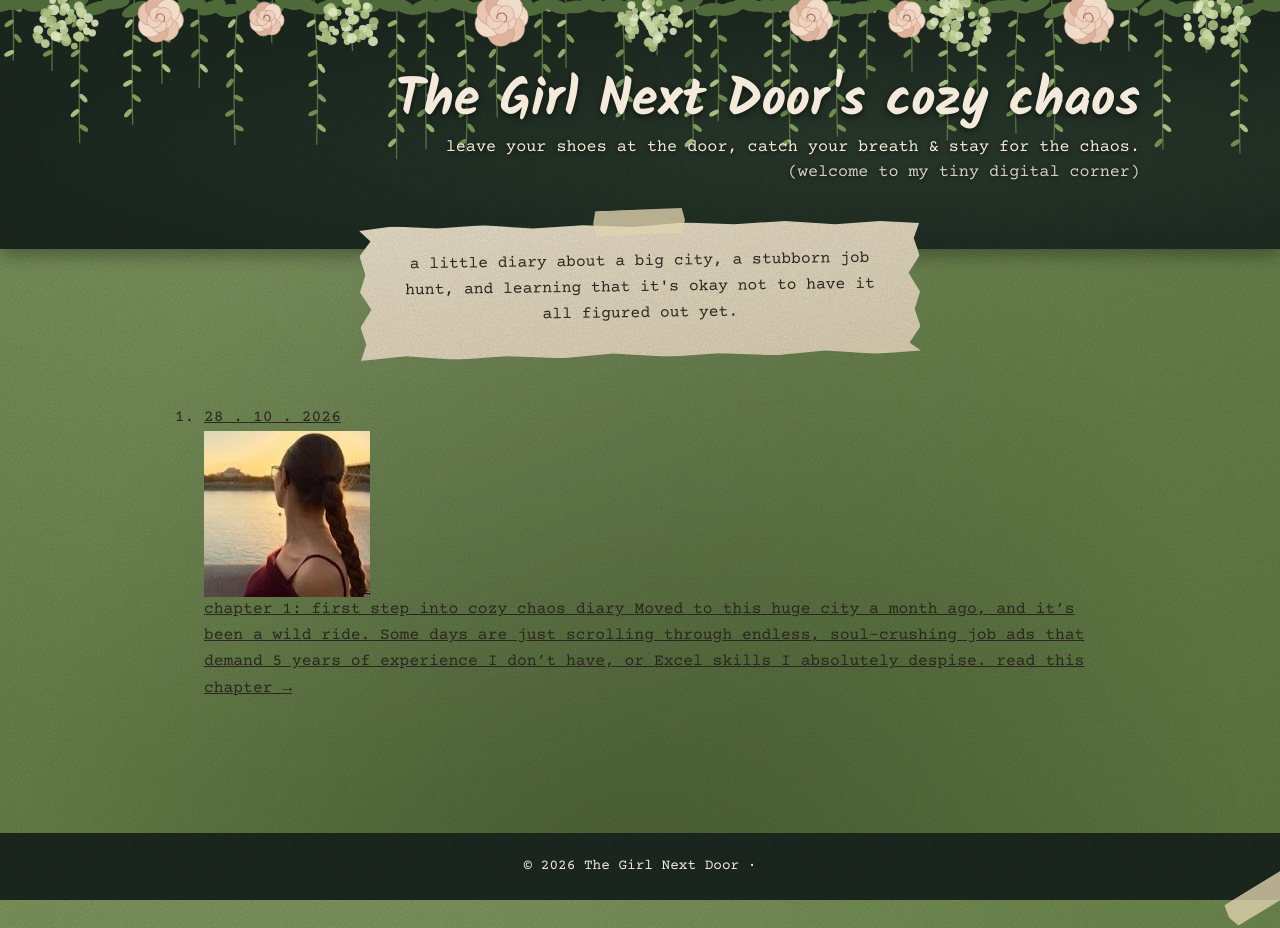
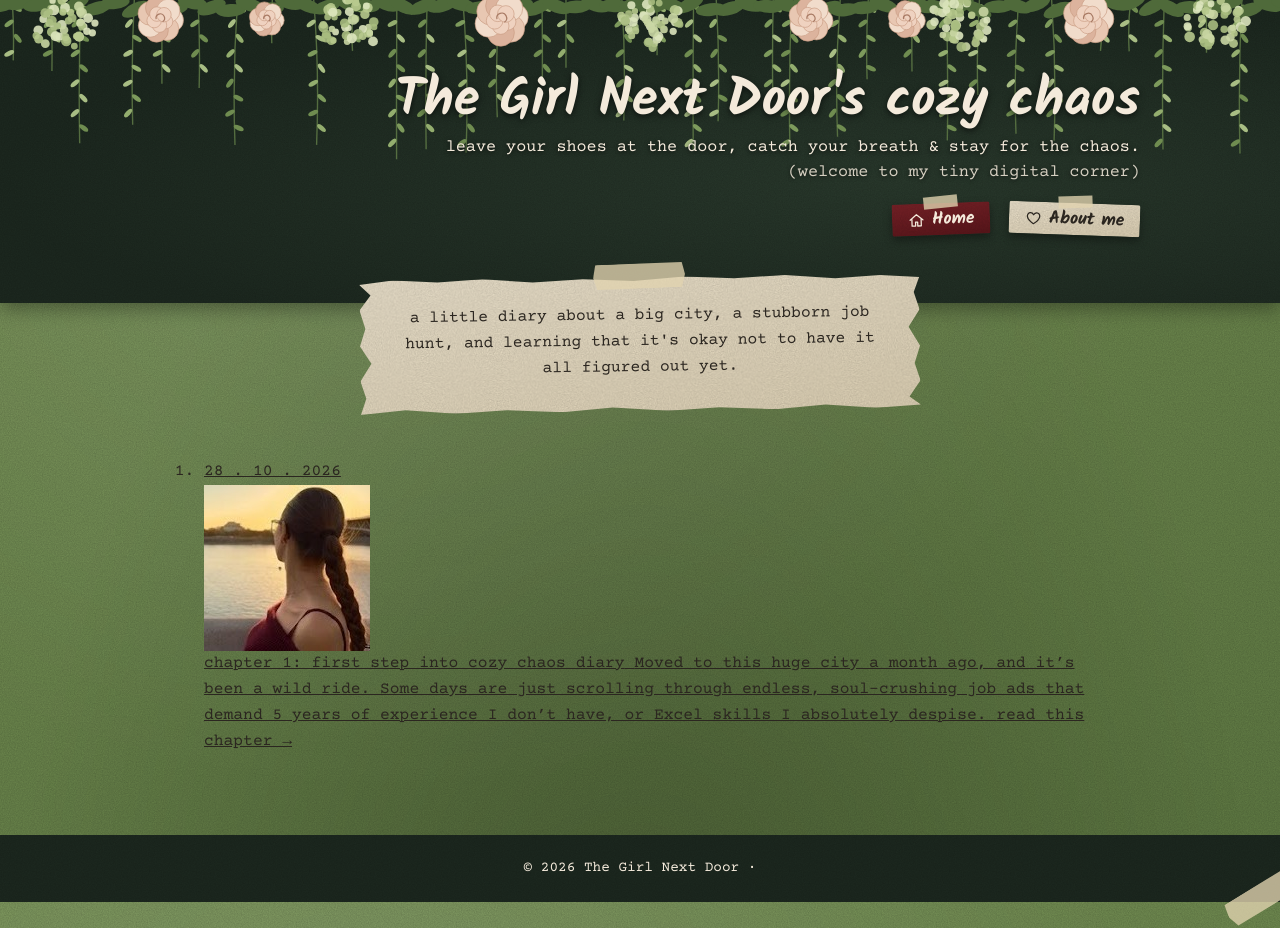
Before and after one commit to cozychaos-diary/cozychaos-diary.github.io, a Jekyll site: the page built from index.html, in a window 1280 px wide. Built offline with Jekyll 4.4.1, drawn with Linux system fonts in a browser that asks for light colours.

Commit message:
Add files via upload

```diff
--- a/_includes/header.html
+++ b/_includes/header.html
@@ -1,5 +1,6 @@
 <!--
-  Dark-green header band with the hanging garland, the blog title and tagline.
+  Journal-entry header: dark-green band with the hanging garland, the blog
+  title and tagline. The title links back to the (Blogspot-style) home page.
   `relative_url` prefixes links with `baseurl` from _config.yml, so links keep
   working whether the site lives at the domain root or in a /repo-name/ folder.
 -->
@@ -11,5 +12,7 @@
       {{ site.tagline }}<br>
       <span class="site-subtitle">{{ site.subtitle }}</span>
     </p>
+    <!-- Same menu buttons as the home page, styled as scrapbook tags in style.css -->
+    {% include nav.html %}
   </div>
 </header>
--- /dev/null
+++ b/_includes/nav-icon.html
@@ -0,0 +1,20 @@
+{%- comment -%}
+  Tiny line icon for a menu button. Used by nav.html, which passes name=home etc.
+  `include.name` is the value passed in; each `when` draws one 24×24 icon.
+  stroke="currentColor" → the icon takes the button's text colour.
+  Unknown or empty name → no icon at all.
+{%- endcomment -%}
+{%- case include.name -%}
+{%- when "home" -%}
+<svg class="nav__icon" viewBox="0 0 24 24" aria-hidden="true" focusable="false"><path d="M3 11.5 12 4l9 7.5M5.5 9.5V20h5v-5.5h3V20h5V9.5" fill="none" stroke="currentColor" stroke-width="1.8" stroke-linecap="round" stroke-linejoin="round"/></svg>
+{%- when "heart" -%}
+<svg class="nav__icon" viewBox="0 0 24 24" aria-hidden="true" focusable="false"><path d="M12 20s-7.5-4.6-8.6-9.6C2.7 7.1 4.8 4.6 7.6 4.6c1.9 0 3.4 1.1 4.4 2.7 1-1.6 2.5-2.7 4.4-2.7 2.8 0 4.9 2.5 4.2 5.8C19.5 15.4 12 20 12 20Z" fill="none" stroke="currentColor" stroke-width="1.8" stroke-linejoin="round"/></svg>
+{%- when "book" -%}
+<svg class="nav__icon" viewBox="0 0 24 24" aria-hidden="true" focusable="false"><path d="M12 6.5C10 5 7 4.5 3.5 5v13c3.5-.5 6.5 0 8.5 1.5 2-1.5 5-2 8.5-1.5V5C17 4.5 14 5 12 6.5Zm0 0v13" fill="none" stroke="currentColor" stroke-width="1.8" stroke-linejoin="round"/></svg>
+{%- when "star" -%}
+<svg class="nav__icon" viewBox="0 0 24 24" aria-hidden="true" focusable="false"><path d="m12 3.5 2.6 5.6 6 .7-4.5 4.1 1.2 6-5.3-3-5.3 3 1.2-6-4.5-4.1 6-.7Z" fill="none" stroke="currentColor" stroke-width="1.8" stroke-linejoin="round"/></svg>
+{%- when "camera" -%}
+<svg class="nav__icon" viewBox="0 0 24 24" aria-hidden="true" focusable="false"><path d="M4 8h3.5L9 5.5h6L16.5 8H20v11H4Z" fill="none" stroke="currentColor" stroke-width="1.8" stroke-linejoin="round"/><circle cx="12" cy="13.5" r="3.3" fill="none" stroke="currentColor" stroke-width="1.8"/></svg>
+{%- when "mail" -%}
+<svg class="nav__icon" viewBox="0 0 24 24" aria-hidden="true" focusable="false"><path d="M3.5 6h17v12h-17Zm0 0 8.5 7 8.5-7" fill="none" stroke="currentColor" stroke-width="1.8" stroke-linejoin="round"/></svg>
+{%- endcase -%}
--- /dev/null
+++ b/_includes/nav.html
@@ -0,0 +1,28 @@
+{%- comment -%}
+  Header menu buttons, built from the `nav:` list in _config.yml.
+  Used in both headers (home page and journal entries); each stylesheet
+  gives the buttons its own look.
+
+  How "you are here" works: if the button's link equals the current page's
+  link, it gets aria-current="page" (screen readers announce it, and the CSS
+  colours that button differently).
+  Full links (starting with http) are used as-is; site links get baseurl added.
+{%- endcomment -%}
+{%- assign here = page.url | relative_url -%}
+<nav class="nav" aria-label="Main menu">
+  <ul class="nav__list">
+    {%- for item in site.nav %}
+      {%- if item.url contains "://" -%}
+        {%- assign link = item.url -%}
+      {%- else -%}
+        {%- assign link = item.url | relative_url -%}
+      {%- endif %}
+    <li>
+      <a class="nav__btn" href="{{ link }}"{% if link == here %} aria-current="page"{% endif %}>
+        {%- include nav-icon.html name=item.icon -%}
+        <span>{{ item.title }}</span>
+      </a>
+    </li>
+    {%- endfor %}
+  </ul>
+</nav>
```
